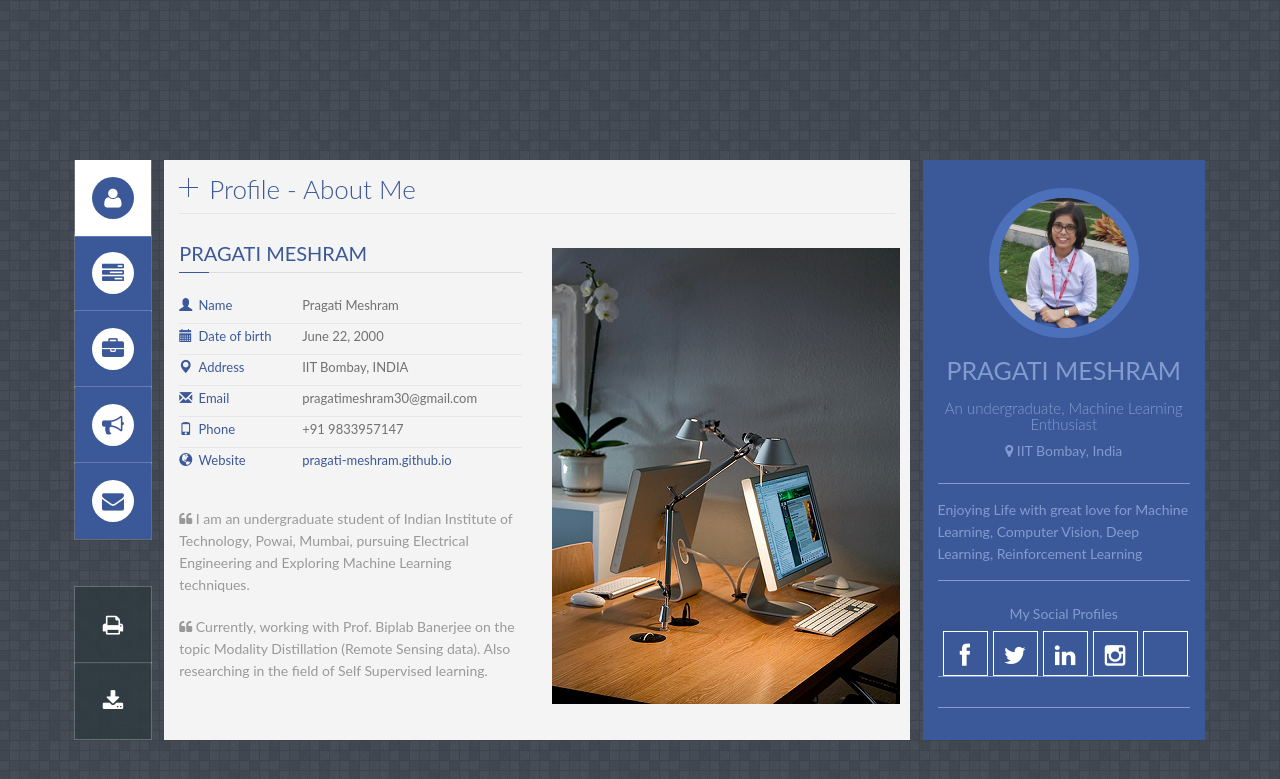
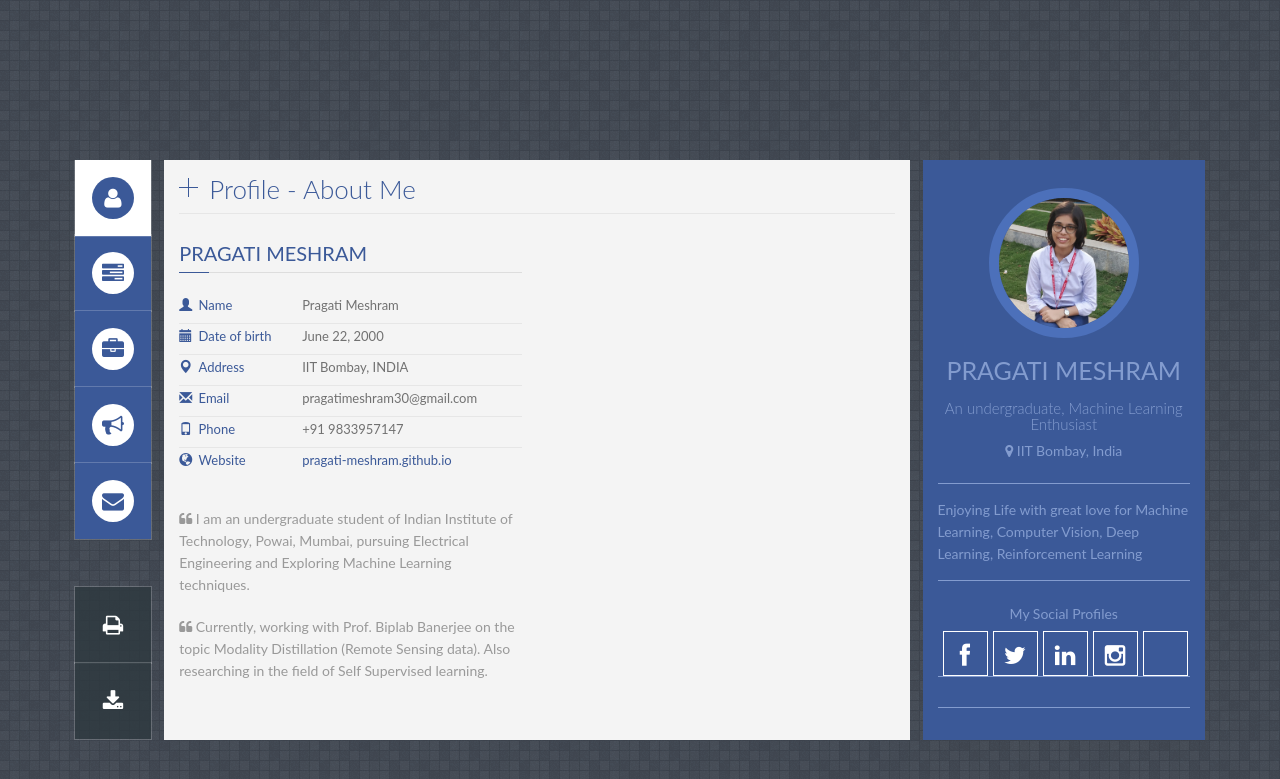
Before and after one commit to Pragati-Meshram/Pragati-Meshram.github.io, a Jekyll site: the page built from Pragati-Meshram.github.io/index.html, in a window 1280 px wide. Shown: the top 779 px of the page. Built offline with Jekyll 4.4.1, drawn with Linux system fonts in a browser that asks for light colours; some web fonts are replaced.

Commit message:
your message

```diff
--- a/Pragati-Meshram.github.io/_includes/profile.html
+++ b/Pragati-Meshram.github.io/_includes/profile.html
@@ -73,7 +73,7 @@
     </div>
     <!-- End left-wrap -->
 
-    <div class="col-md-6 profile-r">
+    <!-- <div class="col-md-6 profile-r">
 
         <div class="cycle-slideshow">
 
@@ -81,7 +81,7 @@
             <img src="images/img-profile/about_3.png" alt="" />
         </div>
 
-    </div>
+    </div> -->
 
 </div>
 
```
